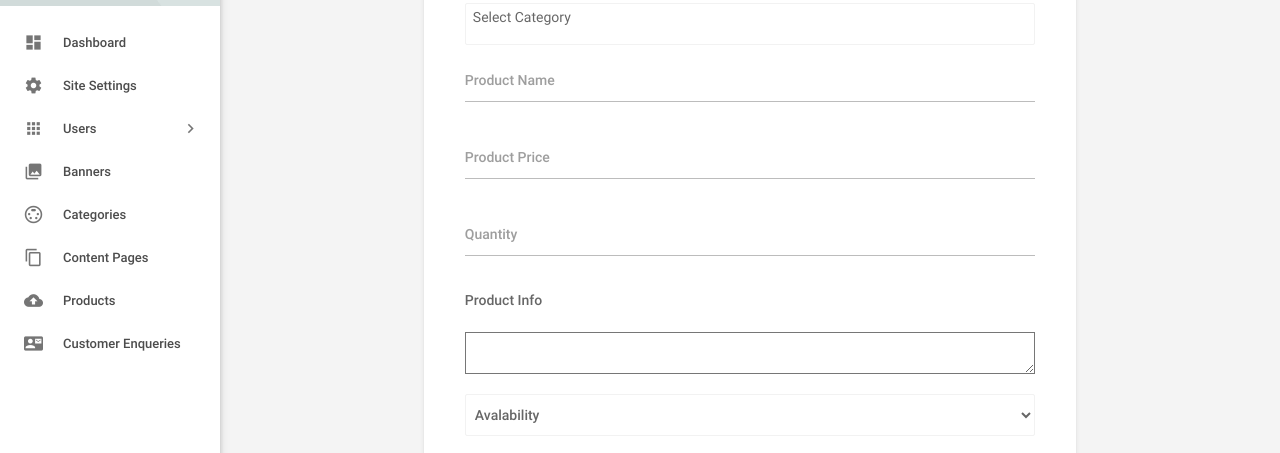
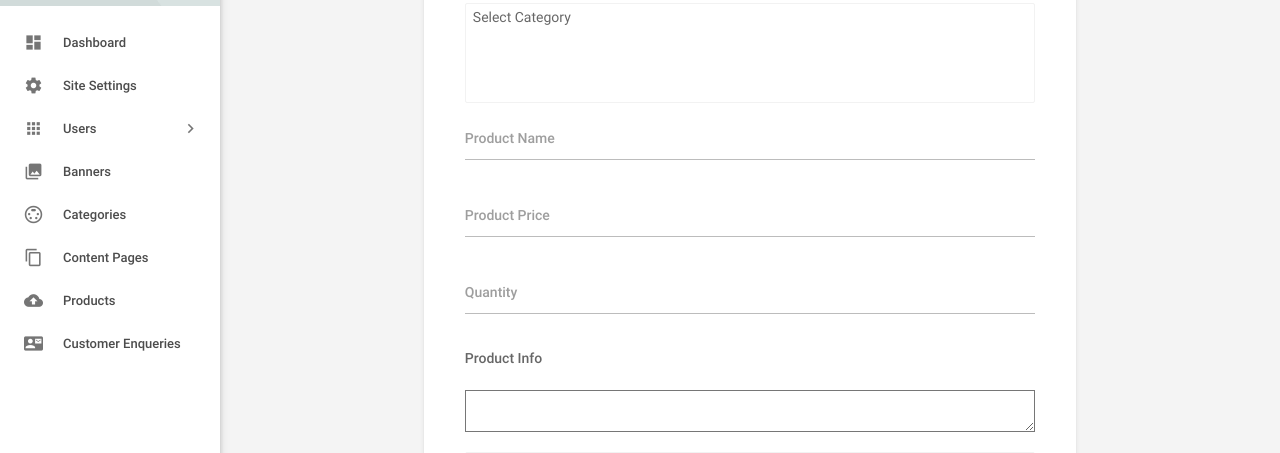
Before and after one commit to Srinivaslancius/sampradaya_ruchulu, a PHP site: page /sampradaya_ruchulu/add_products.php in a window 1280 px wide. Shown: the part 165-618 px from the top of the page. Run offline with PHP 8.4, Linux system fonts and the light colour scheme; the visitor is signed in with stand-in values (Sample User, id 1); data that the repository does not hold is empty; some libraries are stand-ins or nearby versions.

Commit message:
products added changes

```diff
--- a/admin/add_products.php
+++ b/admin/add_products.php
@@ -57,7 +57,7 @@ if (!isset($_POST['submit']))  {
                                     $getWeights = getAllDataCheckActive('product_weights',0);
                                 ?>
                                 <div class="input-field col s12">
-                                    <select size="5" name="category_id" required multiple="multiple">
+                                    <select name="category_id" required multiple="multiple" style="height:100px;">
                                         <option value="">Select Category</option>
                                         <?php while($row = $getCategories->fetch_assoc()) {  ?>
                                             <option value="<?php echo $row['id']; ?>"><?php echo $row['category_name']; ?></option>
```
